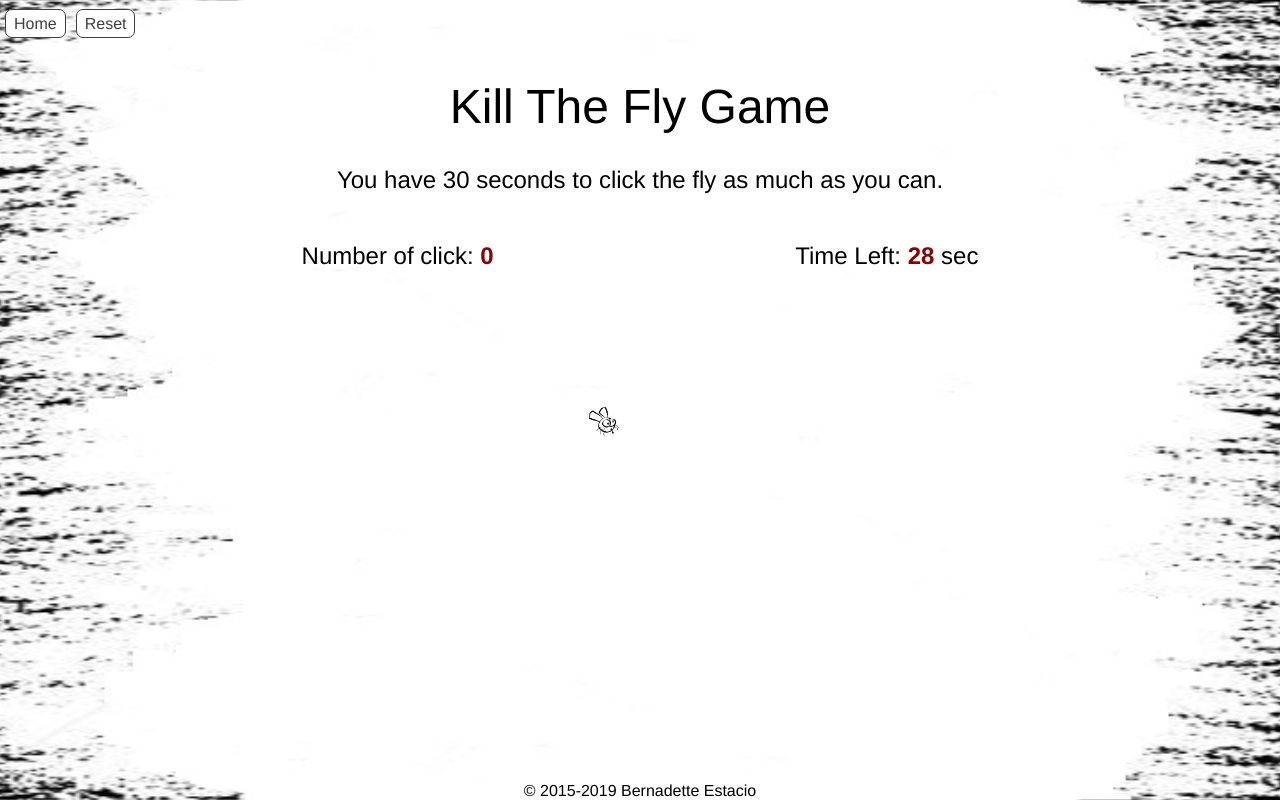
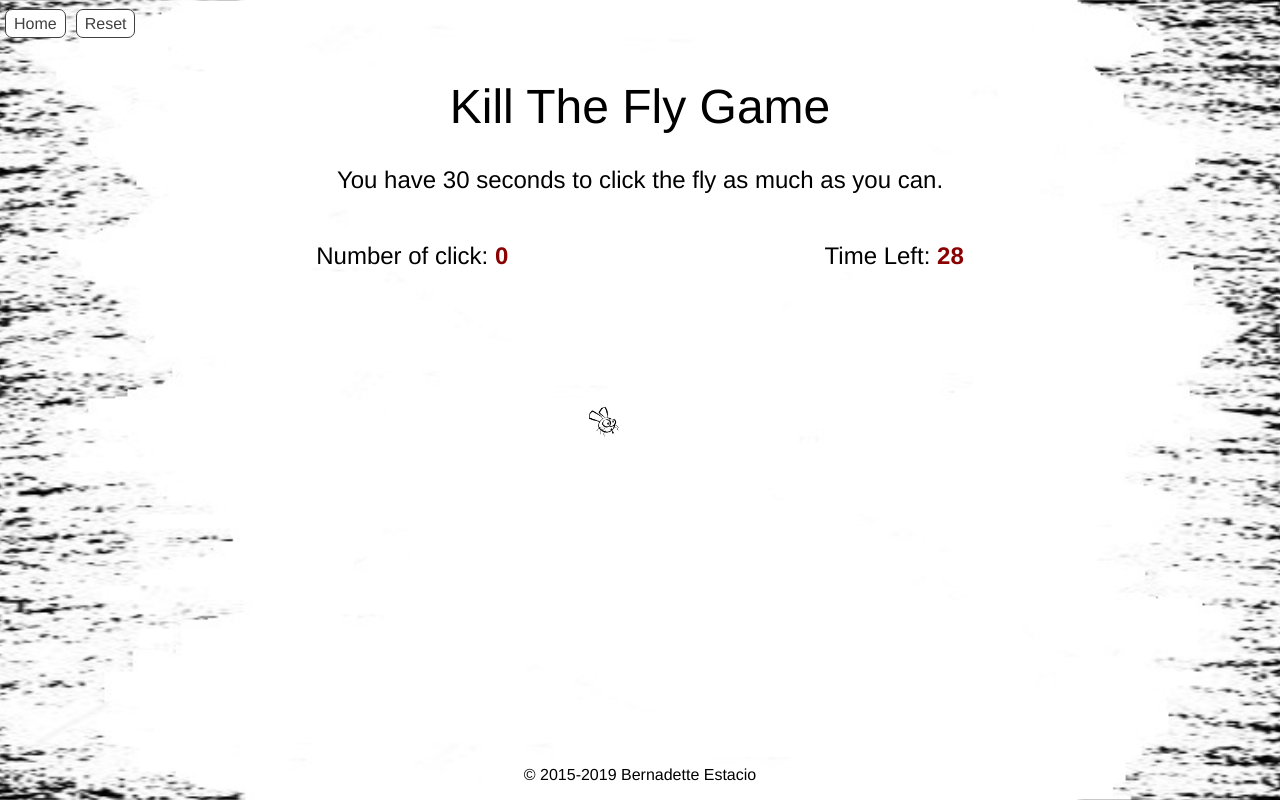
Before and after one commit to bernadette-codes/Kill-The-Fly-Game-App, a React (Create React App) app: page / in a window 1280 px wide. Both pictures are taken after a click on the picture 640 px from the left and 404 px from the top of the page. Shown: the top 800 px of the page. Built offline with nearby package versions, Linux system fonts and the light colour scheme.

Commit message:
Update readme

```diff
--- /dev/null
+++ b/src/components/Counter/click.js
@@ -0,0 +1,13 @@
+import React from "react";
+
+const Click = ({ numOfClick }) => {
+  return (
+    <p>Number of click:
+      <strong>
+        <span> {numOfClick}</span>
+      </strong>
+    </p>
+  );
+};
+
+export default Click;
--- /dev/null
+++ b/src/components/Counter/counter.js
@@ -0,0 +1,15 @@
+import React from "react";
+import Click from './click';
+import  Timer from './timer';
+
+const Counter = ({ counter, numOfClick, timeLeft }) => {
+  let counterClass = counter ? " visible" : " invisible";
+  return (
+    <div className={"counter" + counterClass}>
+      <Click numOfClick={numOfClick}/>
+      <Timer timeLeft={timeLeft}/>
+    </div>
+  );
+};
+
+export default Counter;
--- /dev/null
+++ b/src/components/Counter/timer.js
@@ -0,0 +1,13 @@
+import React from "react";
+
+const Timer = ({ timeLeft })  => {
+  return (
+    <p>Time Left:
+      <strong>
+        <span> {timeLeft}</span>
+      </strong>
+    </p>
+  );
+};
+
+export default Timer;
--- a/src/components/counter.js
+++ /dev/null
@@ -1,24 +0,0 @@
-import React from "react";
-
-const Counter = ({ counter, numOfClick, timeLeft }) => {
-  let counterClass = counter ? " visible" : " invisible";
-  return (
-    <div className={"counter" + counterClass}>
-      <p>
-        Number of click:{" "}
-        <strong>
-          <span>{numOfClick}</span>
-        </strong>
-      </p>
-      <p>
-        Time Left:{" "}
-        <strong>
-          <span>{timeLeft}</span>
-        </strong>{" "}
-        sec
-      </p>
-    </div>
-  );
-};
-
-export default Counter;
--- a/src/components/mainContent.js
+++ b/src/components/mainContent.js
@@ -1,5 +1,5 @@
 import React from "react";
-import Counter from "./counter";
+import Counter from "./Counter/counter";
 import FlyArea from "./flyArea";
 import GameOver from "./gameOver";
 import start from ".././img/start.png";
--- a/src/index.css
+++ b/src/index.css
@@ -272,7 +272,7 @@ h1 {
 footer {
   position: fixed;
   left: 50%;
-  bottom: 3vh;
+  bottom: 5vh;
   height: 10px;
   width: 100vw;
   margin-left: -50vw;
```
Also changed, not shown: package.json (line endings or trailing spaces), 1 other file (tests, documents, lock files or other folders).
